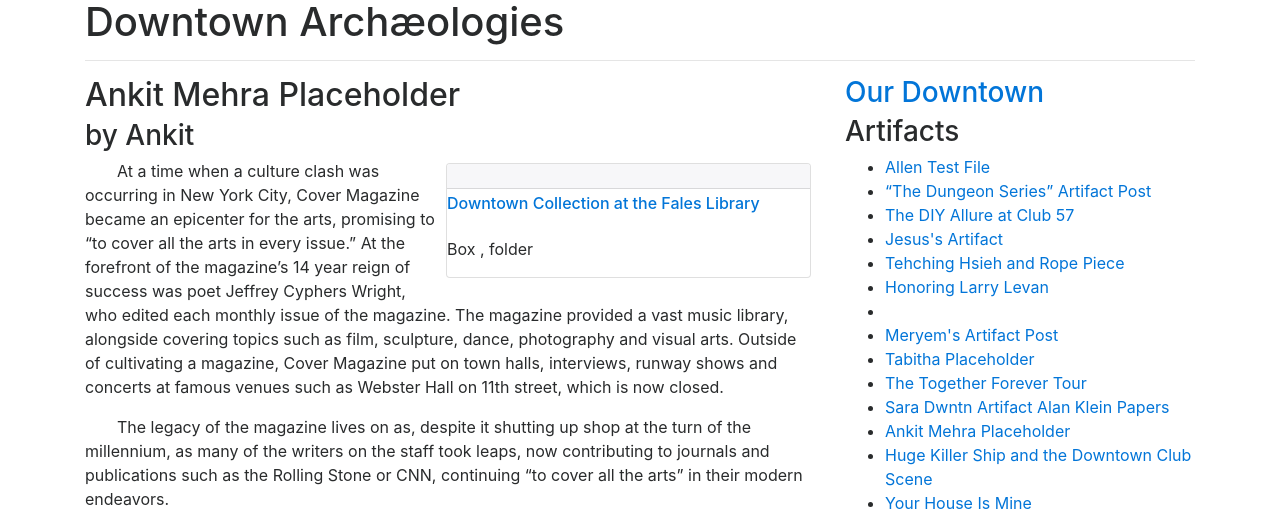
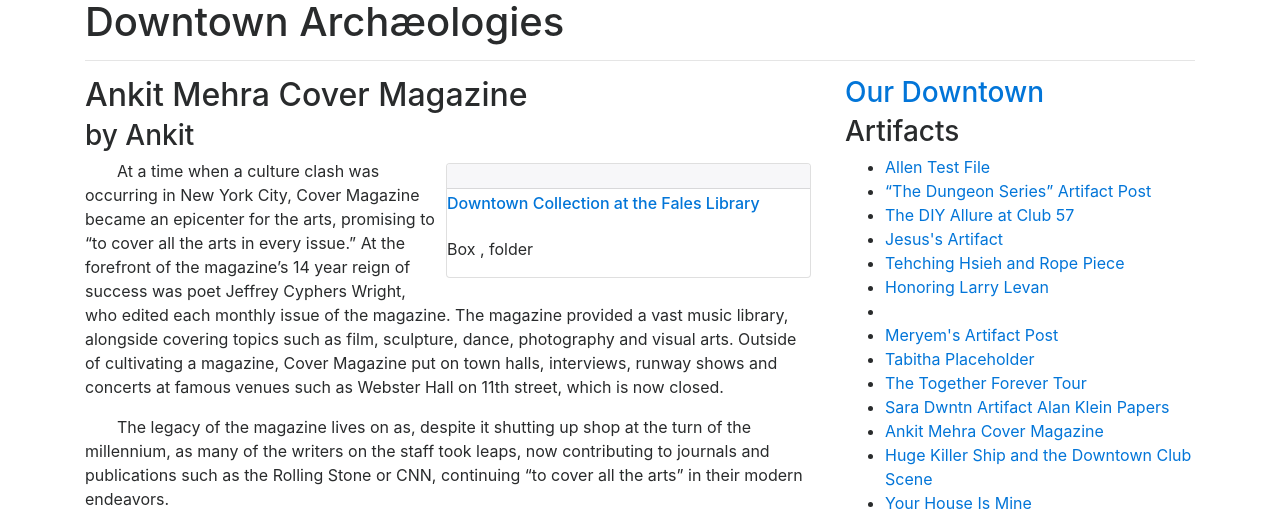
Before and after one commit to nyscapes/downtown-archaeologies, a Jekyll site: the page built from _artifacts/ankit-mehra-cover-magazine.md, in a window 1280 px wide. Shown: the top 519 px of the page. Built offline with Jekyll 4.4.1, drawn with Linux system fonts in a browser that asks for light colours; nearby versions of some CDN libraries.

Commit message:
artifact

```diff
--- a/_artifacts/ankit-mehra-placeholder.md
+++ b/_artifacts/ankit-mehra-cover-magazine.md
@@ -1,5 +1,5 @@
 ---
-tile: hip hop artifact
+tile: Cover magazine
 author: am8290
 slug: ankithiphopartifact
 ---
```
